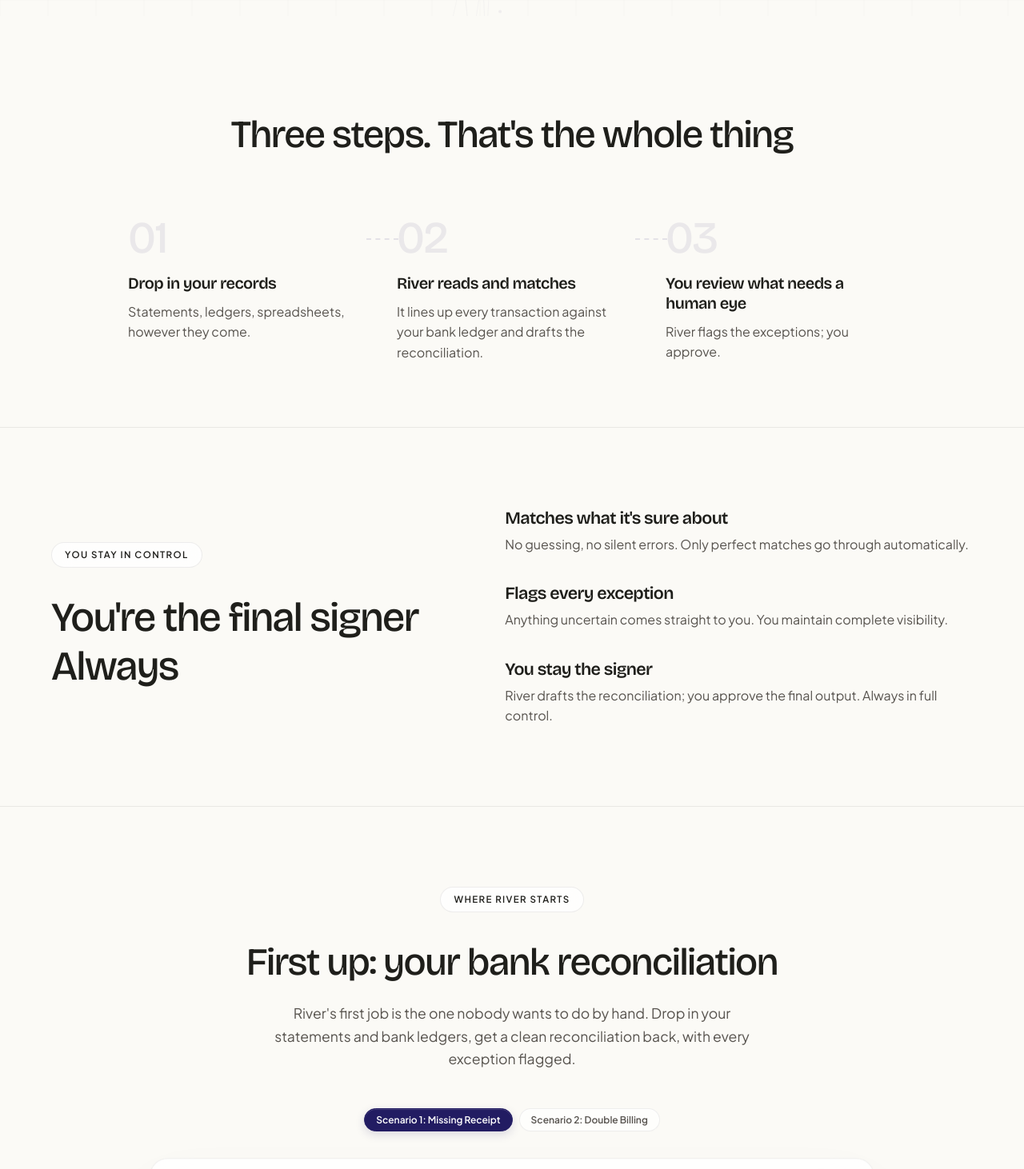
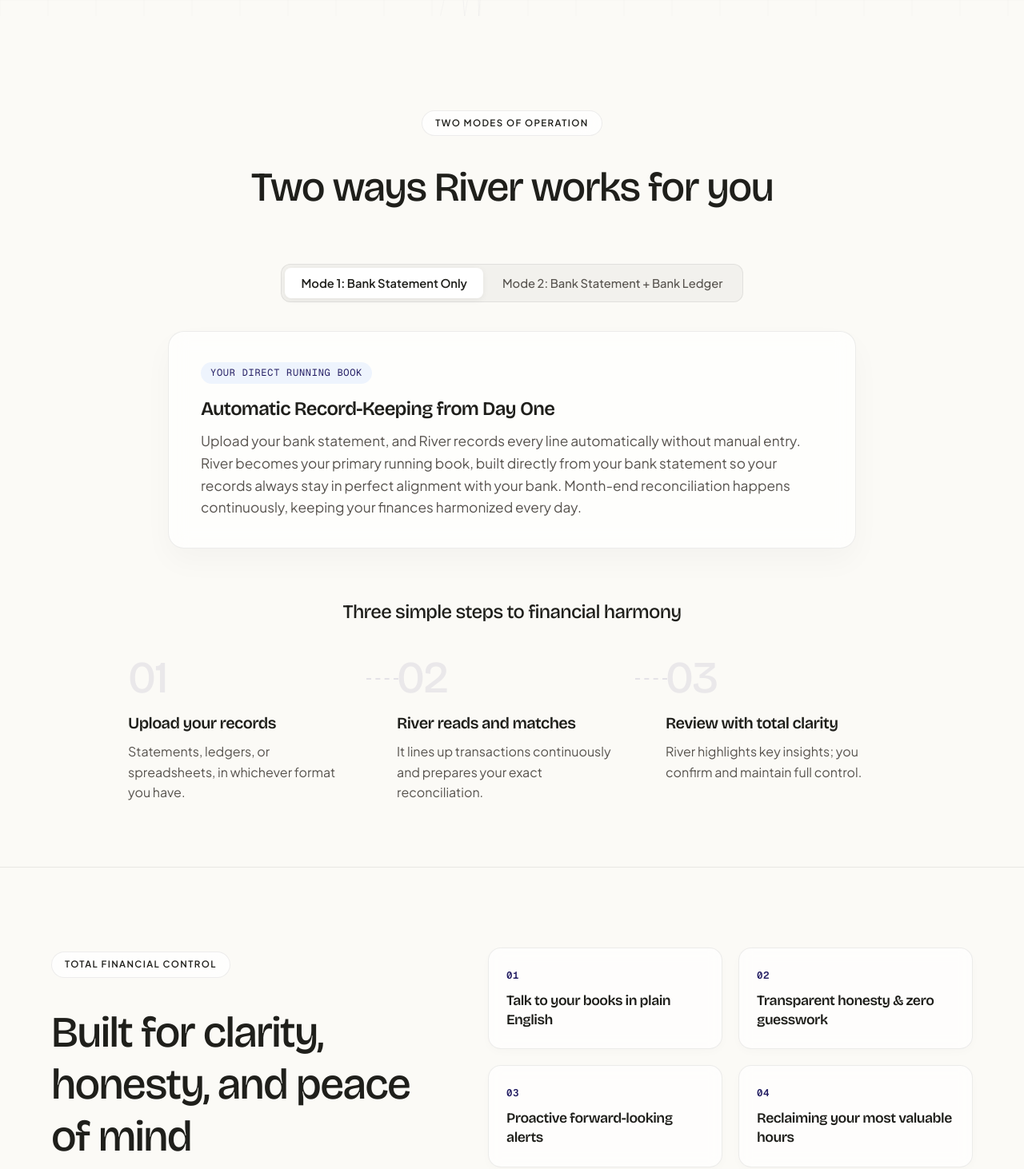
Before and after one commit to AtioLabs/atiolabs, a Next.js app: page / in a window 1280 px wide. Shown: the part 780-2242 px from the top of the page at 80% size. Built offline with nearby package versions, Linux system fonts and the light colour scheme.

Commit message:
feat: upgrade website copy & layout — add dual mode switcher, 4-heading control grid, and refined vision headline

```diff
--- a/app/globals.css
+++ b/app/globals.css
@@ -645,3 +645,134 @@
     .btn:active, .chat-btn:active, .mobile-menu-btn:active { transform: none !important; }
     .btn-primary:hover, .btn-outline:hover, .chat-btn:hover { transform: none !important; }
 }
+
+/* Mode Switcher & Dynamic Cards */
+.mode-toggle-container {
+  display: inline-flex;
+  background: rgba(31, 31, 27, 0.04);
+  padding: 4px;
+  border-radius: 12px;
+  border: 1px solid var(--border-color);
+  gap: 4px;
+}
+
+.mode-toggle-btn {
+  background: transparent;
+  border: none;
+  padding: 10px 20px;
+  border-radius: 8px;
+  font-family: var(--font-sans);
+  font-size: 0.92rem;
+  font-weight: 500;
+  color: var(--text-muted);
+  cursor: pointer;
+  transition: all 0.25s ease;
+}
+
+.mode-toggle-btn.active {
+  background: #ffffff;
+  color: var(--text-primary);
+  box-shadow: 0 2px 8px rgba(0, 0, 0, 0.06);
+  font-weight: 600;
+}
+
+.mode-card {
+  padding: 36px 40px;
+  border-radius: 20px;
+  text-align: left;
+  background: rgba(255, 255, 255, 0.7);
+  backdrop-filter: blur(12px);
+  border: 1px solid var(--border-color);
+  box-shadow: 0 16px 36px rgba(0, 0, 0, 0.03);
+}
+
+.mode-badge {
+  display: inline-block;
+  font-family: var(--font-mono);
+  font-size: 0.75rem;
+  text-transform: uppercase;
+  letter-spacing: 0.06em;
+  color: var(--brand-indigo);
+  background: rgba(59, 130, 246, 0.08);
+  padding: 4px 12px;
+  border-radius: 100px;
+  margin-bottom: 16px;
+}
+
+.mode-title {
+  font-size: 1.5rem;
+  font-weight: 600;
+  color: var(--text-primary);
+  margin-bottom: 12px;
+}
+
+.mode-desc {
+  font-size: 1.08rem;
+  line-height: 1.6;
+  color: var(--text-muted);
+  margin: 0;
+}
+
+@media (max-width: 640px) {
+  .mode-toggle-container {
+    flex-direction: column;
+    width: 100%;
+  }
+  .mode-toggle-btn {
+    width: 100%;
+    text-align: center;
+  }
+  .mode-card {
+    padding: 24px;
+  }
+}
+
+/* Pillar Tile Styling for Total Financial Control */
+.control-pillars-grid {
+  display: grid;
+  grid-template-columns: 1fr 1fr;
+  gap: 20px;
+}
+
+.pillar-tile {
+  background: rgba(255, 255, 255, 0.65);
+  backdrop-filter: blur(8px);
+  border: 1px solid var(--border-color);
+  padding: 24px 22px;
+  border-radius: 16px;
+  display: flex;
+  flex-direction: column;
+  justify-content: space-between;
+  min-height: 110px;
+  box-shadow: 0 4px 12px rgba(0, 0, 0, 0.02);
+  transition: transform 0.2s ease, box-shadow 0.2s ease, border-color 0.2s ease;
+}
+
+.pillar-tile:hover {
+  transform: translateY(-2px);
+  box-shadow: 0 12px 24px rgba(0, 0, 0, 0.04);
+  border-color: rgba(59, 130, 246, 0.3);
+}
+
+.pillar-num {
+  font-family: var(--font-mono);
+  font-size: 0.78rem;
+  color: var(--brand-indigo);
+  margin-bottom: 10px;
+  font-weight: 600;
+  letter-spacing: 0.04em;
+}
+
+.pillar-title {
+  font-size: 1.1rem;
+  font-weight: 600;
+  color: var(--text-primary);
+  line-height: 1.35;
+  margin: 0;
+}
+
+@media (max-width: 768px) {
+  .control-pillars-grid {
+    grid-template-columns: 1fr;
+  }
+}
--- a/components/Hero.tsx
+++ b/components/Hero.tsx
@@ -14,8 +14,8 @@
           <br className="desktop-br" />
           fused into one
         </h1>
-        <p className="subtext reveal-item" style={{ "--delay": "80ms", fontSize: "1.28rem", maxWidth: "700px", margin: "0 auto 36px" } as React.CSSProperties}>
-          River reads your bank statements and ledgers, handles the reconciliation, and flags only what needs your eye, so you can run the business instead of the bank ledger
+        <p className="subtext reveal-item" style={{ "--delay": "80ms", fontSize: "1.28rem", maxWidth: "720px", margin: "0 auto 36px" } as React.CSSProperties}>
+          River automates your financial record-keeping directly from your bank statements, giving you complete clarity, instant reconciliation, and total confidence in your numbers.
         </p>
 
         <div className="reveal-item" style={{ "--delay": "160ms", marginBottom: "48px" } as React.CSSProperties}>
--- a/components/HowItWorks.tsx
+++ b/components/HowItWorks.tsx
@@ -1,27 +1,84 @@
+"use client";
+
+import React, { useState } from "react";
+
 export default function HowItWorks() {
+  const [activeTab, setActiveTab] = useState<"statement" | "ledger">("statement");
+
   return (
     <section id="how-it-works" className="how-section section framer-reveal">
       <div className="container">
-        <h2 className="reveal-item" style={{ "--delay": "0ms", fontSize: "clamp(2rem, 5vw, 3rem)", fontWeight: 500, marginBottom: "72px" } as React.CSSProperties}>
-          Three steps. That's the whole thing
-        </h2>
+        <div style={{ textAlign: "center", marginBottom: "48px" }}>
+          <span className="label reveal-item" style={{ "--delay": "0ms" } as React.CSSProperties}>
+            Two Modes of Operation
+          </span>
+          <h2 className="reveal-item" style={{ "--delay": "80ms", fontSize: "clamp(2rem, 5vw, 3.2rem)", fontWeight: 500, marginTop: "12px" } as React.CSSProperties}>
+            Two ways River works for you
+          </h2>
+        </div>
+
+        {/* Mode Switcher Tabs */}
+        <div className="reveal-item" style={{ "--delay": "120ms", display: "flex", justifyContent: "center", marginBottom: "36px" } as React.CSSProperties}>
+          <div className="mode-toggle-container">
+            <button
+              type="button"
+              className={`mode-toggle-btn ${activeTab === "statement" ? "active" : ""}`}
+              onClick={() => setActiveTab("statement")}
+            >
+              Mode 1: Bank Statement Only
+            </button>
+            <button
+              type="button"
+              className={`mode-toggle-btn ${activeTab === "ledger" ? "active" : ""}`}
+              onClick={() => setActiveTab("ledger")}
+            >
+              Mode 2: Bank Statement + Bank Ledger
+            </button>
+          </div>
+        </div>
+
+        {/* Content Box for Active Mode */}
+        <div className="reveal-item" style={{ "--delay": "160ms", maxWidth: "860px", margin: "0 auto 64px" } as React.CSSProperties}>
+          {activeTab === "statement" ? (
+            <div className="glass-panel mode-card">
+              <div className="mode-badge">Your Direct Running Book</div>
+              <h3 className="mode-title">Automatic Record-Keeping from Day One</h3>
+              <p className="mode-desc">
+                Upload your bank statement, and River records every line automatically without manual entry. River becomes your primary running book, built directly from your bank statement so your records always stay in perfect alignment with your bank. Month-end reconciliation happens continuously, keeping your finances harmonized every day.
+              </p>
+            </div>
+          ) : (
+            <div className="glass-panel mode-card">
+              <div className="mode-badge">Automated Matching & BRS</div>
+              <h3 className="mode-title">Complete Dual-Ledger Alignment</h3>
+              <p className="mode-desc">
+                Upload both your bank statement and your bank ledger, and River matches every transaction automatically. Anything unrecorded is quietly identified and added to your ledger with complete clarity. River surfaces information plainly, giving you a clean, audit-ready Bank Reconciliation Statement (BRS) ready to hand to your CA.
+              </p>
+            </div>
+          )}
+        </div>
+
+        {/* Three Step Process */}
+        <h3 className="reveal-item" style={{ "--delay": "200ms", textAlign: "center", fontSize: "1.5rem", fontWeight: 500, marginBottom: "40px" } as React.CSSProperties}>
+          Three simple steps to financial harmony
+        </h3>
         <div className="how-steps">
-          <div className="how-step reveal-item" style={{ "--delay": "100ms" } as React.CSSProperties}>
+          <div className="how-step reveal-item" style={{ "--delay": "240ms" } as React.CSSProperties}>
             <div className="how-step-number">01</div>
-            <h3>Drop in your records</h3>
-            <p>Statements, ledgers, spreadsheets, however they come.</p>
+            <h3>Upload your records</h3>
+            <p>Statements, ledgers, or spreadsheets, in whichever format you have.</p>
             <div className="how-connector" />
           </div>
-          <div className="how-step reveal-item" style={{ "--delay": "180ms" } as React.CSSProperties}>
+          <div className="how-step reveal-item" style={{ "--delay": "280ms" } as React.CSSProperties}>
             <div className="how-step-number">02</div>
             <h3>River reads and matches</h3>
-            <p>It lines up every transaction against your bank ledger and drafts the reconciliation.</p>
+            <p>It lines up transactions continuously and prepares your exact reconciliation.</p>
             <div className="how-connector" />
           </div>
-          <div className="how-step reveal-item" style={{ "--delay": "260ms" } as React.CSSProperties}>
+          <div className="how-step reveal-item" style={{ "--delay": "320ms" } as React.CSSProperties}>
             <div className="how-step-number">03</div>
-            <h3>You review what needs a human eye</h3>
-            <p>River flags the exceptions; you approve.</p>
+            <h3>Review with total clarity</h3>
+            <p>River highlights key insights; you confirm and maintain full control.</p>
           </div>
         </div>
       </div>
--- a/components/WhereItsGoing.tsx
+++ b/components/WhereItsGoing.tsx
@@ -8,10 +8,10 @@
           <span className="label reveal-item" style={{ "--delay": "0ms", background: "rgba(255, 255, 255, 0.4)", border: "1px solid rgba(31, 31, 27, 0.05)" } as React.CSSProperties}>
             Where it's going
           </span>
-          <h2 className="reveal-item" style={{ "--delay": "80ms", marginTop: "12px", fontSize: "clamp(2.2rem, 5vw, 3.6rem)", lineHeight: "1.2" } as React.CSSProperties}>
-            Reconciliation is where River starts
+          <h2 className="reveal-item" style={{ "--delay": "80ms", marginTop: "12px", fontSize: "clamp(2rem, 4.5vw, 3.2rem)", lineHeight: "1.2" } as React.CSSProperties}>
+            Today, River reconciles your books.
             <br />
-            <span style={{ color: "var(--brand-indigo)" }}>Not where it stops</span>
+            <span style={{ color: "var(--brand-indigo)" }}>One day, River will be your accountant.</span>
           </h2>
         </div>
 
@@ -19,10 +19,10 @@
 
         <div className="going-paragraphs reveal-item" style={{ "--delay": "160ms" } as React.CSSProperties}>
           <p>
-            Every business drowns in the same back-office busywork of matching, reconciling, chasing, and closing. We're building River to handle all of it, so running a business feels less like paperwork.
+            We built River to bring complete automated harmony to every financial workflow: from statement recording and ledger matching to proactive tracking, conversational insights, and continuous financial alignment.
           </p>
           <p>
-            We started with reconciliation because it's the part nobody should be doing by hand.
+            Built so running a business feels as natural as building one.
           </p>
         </div>
       </div>
--- a/components/YouStayInControl.tsx
+++ b/components/YouStayInControl.tsx
@@ -1,30 +1,32 @@
 import React from "react";
 
 export default function YouStayInControl() {
+  const pillars = [
+    "Talk to your books in plain English",
+    "Transparent honesty & zero guesswork",
+    "Proactive forward-looking alerts",
+    "Reclaiming your most valuable hours",
+  ];
+
   return (
-    <section id="control" className="section framer-reveal" style={{ borderTop: "1px solid var(--border-color)", borderBottom: "1px solid var(--border-color)" }}>
-      <div className="container control-grid">
+    <section id="control" className="section framer-reveal" style={{ borderTop: "1px solid var(--border-color)", borderBottom: "1px solid var(--border-color)", padding: "100px 0" }}>
+      <div className="container control-grid" style={{ gridTemplateColumns: "1fr 1.3fr", alignItems: "center" }}>
         <div className="reveal-item" style={{ "--delay": "0ms" } as React.CSSProperties}>
-          <span className="label">You stay in control</span>
-          <h2 style={{ marginTop: "12px", lineHeight: "1.2" }}>
-            You're the final signer
+          <span className="label">Total Financial Control</span>
+          <h2 style={{ marginTop: "16px", lineHeight: "1.2", fontSize: "clamp(2.2rem, 4.8vw, 3.4rem)", fontWeight: 500 }}>
+            Built for clarity,
             <br />
-            Always
+            honesty, and peace of mind
           </h2>
         </div>
-        <div className="control-list reveal-item" style={{ "--delay": "100ms" } as React.CSSProperties}>
-          <div className="control-item">
-            <h3>Matches what it's sure about</h3>
-            <p>No guessing, no silent errors. Only perfect matches go through automatically.</p>
-          </div>
-          <div className="control-item">
-            <h3>Flags every exception</h3>
-            <p>Anything uncertain comes straight to you. You maintain complete visibility.</p>
-          </div>
-          <div className="control-item">
-            <h3>You stay the signer</h3>
-            <p>River drafts the reconciliation; you approve the final output. Always in full control.</p>
-          </div>
+
+        <div className="control-pillars-grid reveal-item" style={{ "--delay": "100ms" } as React.CSSProperties}>
+          {pillars.map((title, idx) => (
+            <div key={idx} className="pillar-tile">
+              <span className="pillar-num">{`0${idx + 1}`}</span>
+              <h3 className="pillar-title">{title}</h3>
+            </div>
+          ))}
         </div>
       </div>
     </section>
```
Also changed, not shown: public/llms.txt.
